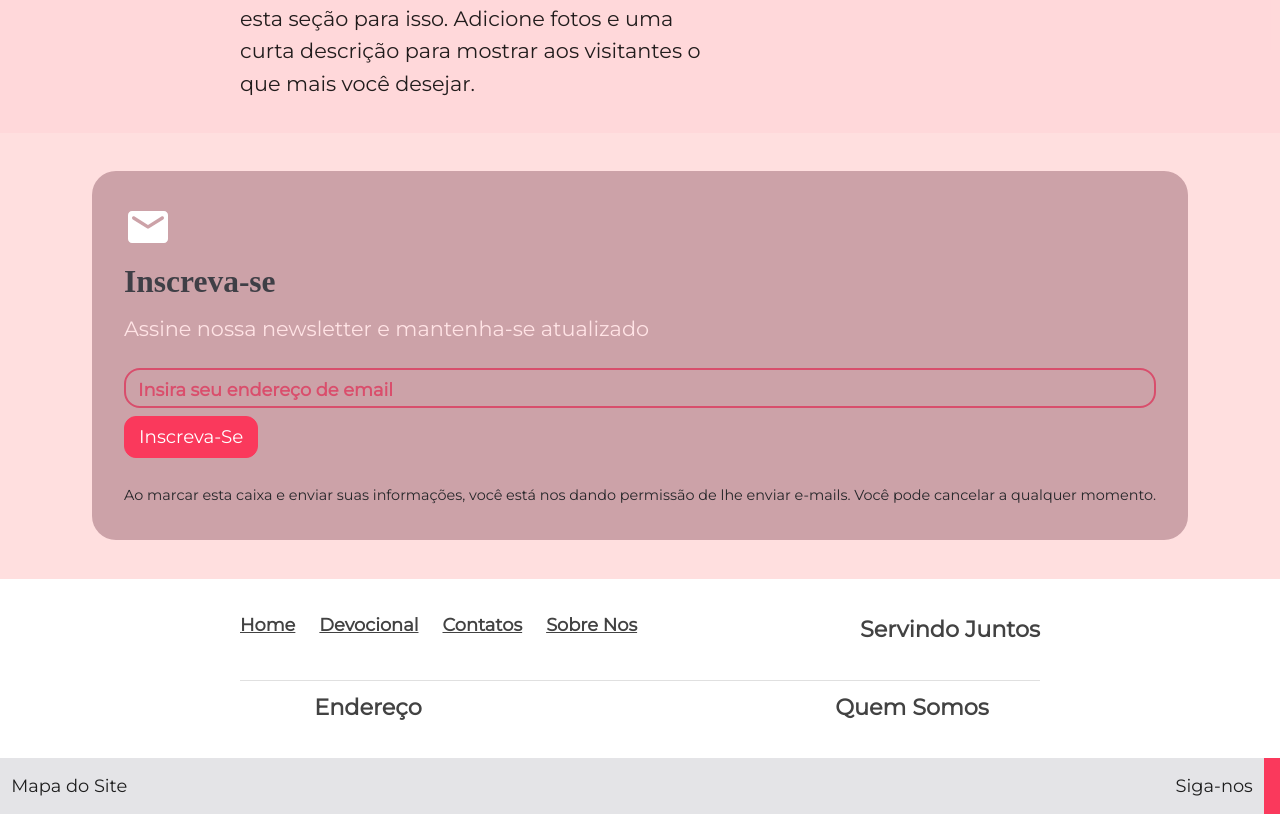
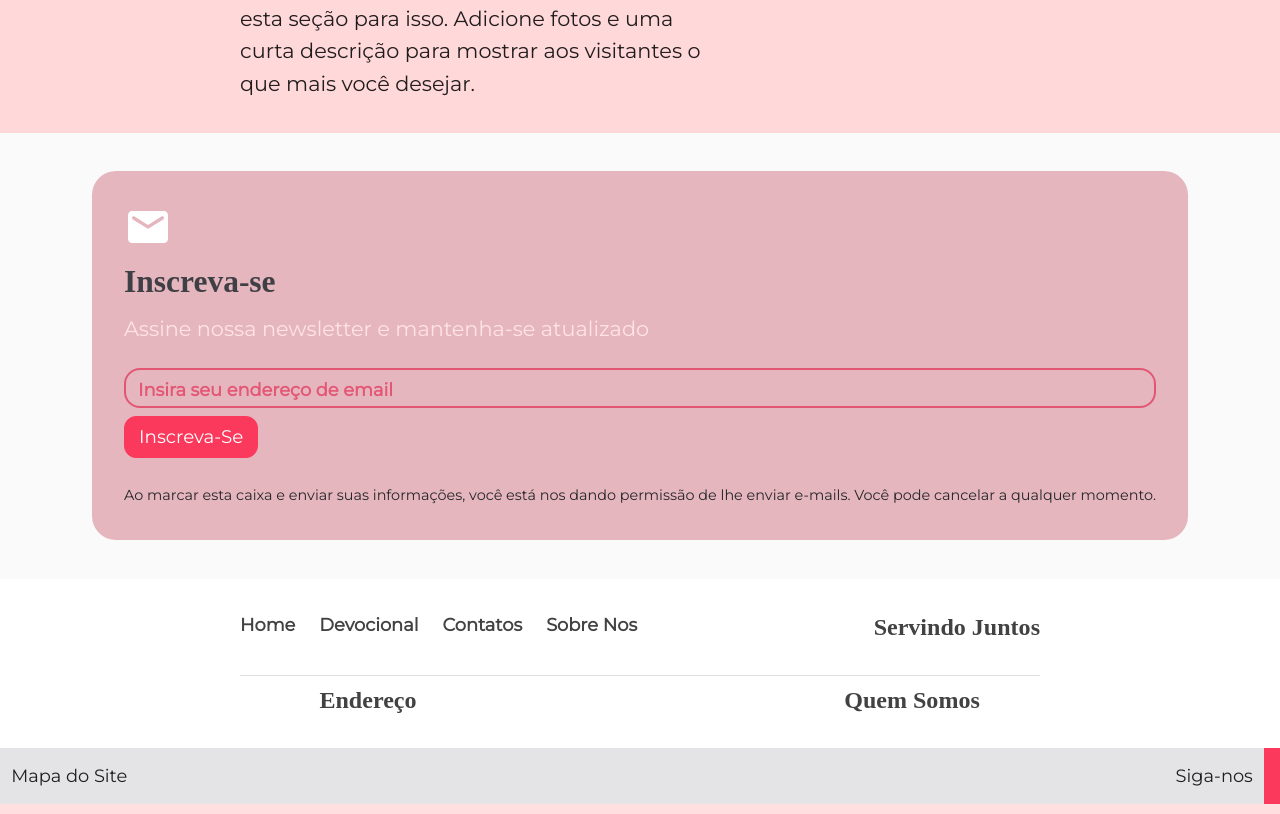
Before and after one commit to pauloWeslleY/servindo_juntos, a React (Vite) app: page / in a window 1280 px wide. Shown: the part 1221-2035 px from the top of the page. Built offline with nearby package versions, Linux system fonts and the light colour scheme; a web font is replaced by a local one.

Commit message:
refactor: components

```diff
--- a/src/components/layout/footer/footer-link.tsx
+++ b/src/components/layout/footer/footer-link.tsx
@@ -1,15 +1,14 @@
-import MuiBox, { BoxProps as MuiBoxProps } from '@mui/material/Box'
 import * as S from './footer-styles'
 
-type FooterLinkProps = MuiBoxProps & {
+type FooterLinkProps = {
   props: {
     text: string
     path: string
   }
 }
 
-export const FooterLink = ({ props, ...rest }: FooterLinkProps) => (
-  <MuiBox {...rest}>
+export const FooterLink = ({ props }: FooterLinkProps) => (
+  <li>
     <S.MenuLink to={props.path}>{props.text}</S.MenuLink>
-  </MuiBox>
+  </li>
 )
--- a/src/components/layout/footer/footer-styles.ts
+++ b/src/components/layout/footer/footer-styles.ts
@@ -57,6 +57,7 @@ export const FooterMenu = styled('ul')(({ theme }) => ({
 
 export const MenuLink = styled(Link)<LinkProps>(({ theme }) => ({
   fontWeight: theme.typography.fontWeightBold,
+  textDecoration: 'none',
   color: grey[800],
 
   transition: '.2s ease',
--- a/src/components/layout/footer/footer.tsx
+++ b/src/components/layout/footer/footer.tsx
@@ -1,6 +1,6 @@
-import Box from '@mui/material/Box'
 import Typography from '@mui/material/Typography'
 import Divider from '@mui/material/Divider'
+import Stack from '@mui/material/Stack'
 import Grid from '@mui/material/Grid'
 import { grey } from '@mui/material/colors'
 import { FooterLink } from './footer-link'
@@ -10,7 +10,7 @@ import * as S from './footer-styles'
 const Title = ({ text }: { text: string }) => (
   <Typography
     component="h3"
-    variant="body2"
+    variant="h3"
     sx={(theme) => ({
       fontWeight: theme.typography.fontWeightBold,
       fontSize: theme.spacing(1.4),
@@ -26,14 +26,17 @@ export const Footer = () => {
 
   return (
     <>
-      <Box
+      <Stack
         component="footer"
-        sx={{ background: (theme) => theme.palette.primary.contrastText }}
+        sx={{
+          display: 'block',
+          background: (theme) => theme.palette.primary.contrastText,
+        }}
       >
         <S.MenuWrapper>
           <S.FooterMenu>
             {routesLinks.map((props) => (
-              <FooterLink key={props.path} component="li" props={props} />
+              <FooterLink key={props.path} props={props} />
             ))}
           </S.FooterMenu>
 
@@ -50,7 +53,7 @@ export const Footer = () => {
             <Title text="Quem Somos" />
           </Grid>
         </S.Wrapper>
-      </Box>
+      </Stack>
 
       <S.FooterBar>
         <Typography
--- a/src/components/layout/menu-mobile/menu-mobile-content.tsx
+++ b/src/components/layout/menu-mobile/menu-mobile-content.tsx
@@ -1,5 +1,5 @@
 import { useNavigate } from 'react-router-dom'
-import Box, { BoxProps as MuiBoxProps } from '@mui/material/Box'
+import Stack, { StackProps as MuiStackProps } from '@mui/material/Stack'
 import Divider from '@mui/material/Divider'
 import Typography from '@mui/material/Typography'
 import List from '@mui/material/List'
@@ -7,7 +7,7 @@ import ListItem from '@mui/material/ListItem'
 import ListItemButton from '@mui/material/ListItemButton'
 import ListItemText from '@mui/material/ListItemText'
 
-type MenuMobileContentProps = MuiBoxProps & {
+type MenuMobileContentProps = MuiStackProps & {
   props: {
     label: string
     navItems: {
@@ -22,7 +22,7 @@ const MenuMobileContent = ({ props, ...rest }: MenuMobileContentProps) => {
   const navigate = useNavigate()
 
   return (
-    <Box {...rest} sx={{ textAlign: 'center' }}>
+    <Stack {...rest} sx={{ display: 'block', textAlign: 'center' }}>
       <Typography
         variant="h2"
         sx={(theme) => ({
@@ -47,7 +47,7 @@ const MenuMobileContent = ({ props, ...rest }: MenuMobileContentProps) => {
           </ListItem>
         ))}
       </List>
-    </Box>
+    </Stack>
   )
 }
 
--- a/src/components/layout/nav-bar/nav-bar.tsx
+++ b/src/components/layout/nav-bar/nav-bar.tsx
@@ -1,5 +1,5 @@
 import { lighten } from '@mui/material'
-import Box from '@mui/material/Box'
+import Stack from '@mui/material/Stack'
 import Button from '@mui/material/Button'
 import Toolbar from '@mui/material/Toolbar'
 import IconButton from '@mui/material/IconButton'
@@ -22,7 +22,7 @@ export const NavBar = (props: Props) => {
   })
 
   return (
-    <Box sx={{ display: 'flex' }}>
+    <Stack>
       <ElevationScroll {...props}>
         <AppBar
           component="nav"
@@ -88,6 +88,6 @@ export const NavBar = (props: Props) => {
         </MenuMobile.Root>
       </nav>
       {children}
-    </Box>
+    </Stack>
   )
 }
--- a/src/pages/about-page/components/google-maps/google-maps.tsx
+++ b/src/pages/about-page/components/google-maps/google-maps.tsx
@@ -1,4 +1,4 @@
-import Box from '@mui/material/Box'
+import Stack from '@mui/material/Stack'
 import { GoogleMap, Marker, useJsApiLoader } from '@react-google-maps/api'
 
 export const GoogleMaps = () => {
@@ -14,7 +14,7 @@ export const GoogleMaps = () => {
   }
 
   return (
-    <Box sx={{ height: '55vh' }}>
+    <Stack sx={{ height: '55vh', display: 'block' }}>
       {isLoaded ? (
         <GoogleMap
           mapContainerStyle={{ width: '100%', height: '100%' }}
@@ -26,6 +26,6 @@ export const GoogleMaps = () => {
       ) : (
         <span>Não foi possível carregar o google maps!</span>
       )}
-    </Box>
+    </Stack>
   )
 }
--- a/src/pages/about-page/index.tsx
+++ b/src/pages/about-page/index.tsx
@@ -1,12 +1,12 @@
-import Box from '@mui/material/Box'
+import Stack from '@mui/material/Stack'
 import Divider from '@mui/material/Divider'
 import { AboutUs, GoogleMaps } from './components'
 
 export const About = () => {
   return (
-    <Box
+    <Stack
       component="main"
-      sx={{ bgcolor: (theme) => theme.palette.primary.light }}
+      sx={{ display: 'block', bgcolor: (theme) => theme.palette.primary.light }}
     >
       <AboutUs.Root imageUrl="/image/bg3.jpg">
         <AboutUs.Content
@@ -35,6 +35,6 @@ export const About = () => {
           }}
         />
       </AboutUs.Root>
-    </Box>
+    </Stack>
   )
 }
--- a/src/pages/contacts/index.tsx
+++ b/src/pages/contacts/index.tsx
@@ -1,4 +1,4 @@
-import Box from '@mui/material/Box'
+import Stack from '@mui/material/Stack'
 import Button from '@mui/material/Button'
 import Typography from '@mui/material/Typography'
 import Divider from '@mui/material/Divider'
@@ -7,9 +7,9 @@ import * as S from './contacts-styles'
 
 export const Contact = () => {
   return (
-    <Box
+    <Stack
       component="main"
-      sx={{ bgcolor: (theme) => theme.palette.primary.light }}
+      sx={{ display: 'block', bgcolor: (theme) => theme.palette.primary.light }}
     >
       <S.Wrap>
         <header>
@@ -69,6 +69,6 @@ export const Contact = () => {
           </Button>
         </div>
       </S.Container>
-    </Box>
+    </Stack>
   )
 }
--- a/src/pages/drops/components/gallery/gallery.tsx
+++ b/src/pages/drops/components/gallery/gallery.tsx
@@ -1,6 +1,7 @@
 import { ItemThumbnail } from './item-thumbnail'
 import * as S from './gallery-styles'
 
+export const Gallery = () => {
   const thumbnail = [
     { id: 1, imageUrl: '/image/01.jpg' },
     { id: 2, imageUrl: '/image/02.jpg' },
@@ -10,10 +11,11 @@ const thumbnail = [
     { id: 6, imageUrl: '/image/06.jpg' },
   ]
 
-export const Gallery = () => (
+  return (
     <S.Wrapper>
       {thumbnail.map((props, index) => (
         <ItemThumbnail key={index} item={props} />
       ))}
     </S.Wrapper>
   )
+}
--- a/src/pages/home-page/components/form-register/form-register-styles.ts
+++ b/src/pages/home-page/components/form-register/form-register-styles.ts
@@ -4,6 +4,7 @@ import EmailRoundedIcon from '@mui/icons-material/EmailRounded'
 import { COLORS } from '@/styles'
 
 export const Container = styled('div')(({ theme }) => ({
+  background: theme.palette.grey[50],
   display: 'flex',
   justifyContent: 'center',
   alignItems: 'center',
@@ -22,7 +23,7 @@ export const Container = styled('div')(({ theme }) => ({
 }))
 
 export const FormWrapper = styled('div')(({ theme }) => ({
-  background: darken(theme.palette.primary.light, 0.2),
+  background: darken(theme.palette.primary.light, 0.1),
   padding: theme.spacing(2),
   borderRadius: theme.spacing(1.5),
 
```
Lines whose indentation alone changed are shown as unchanged.
